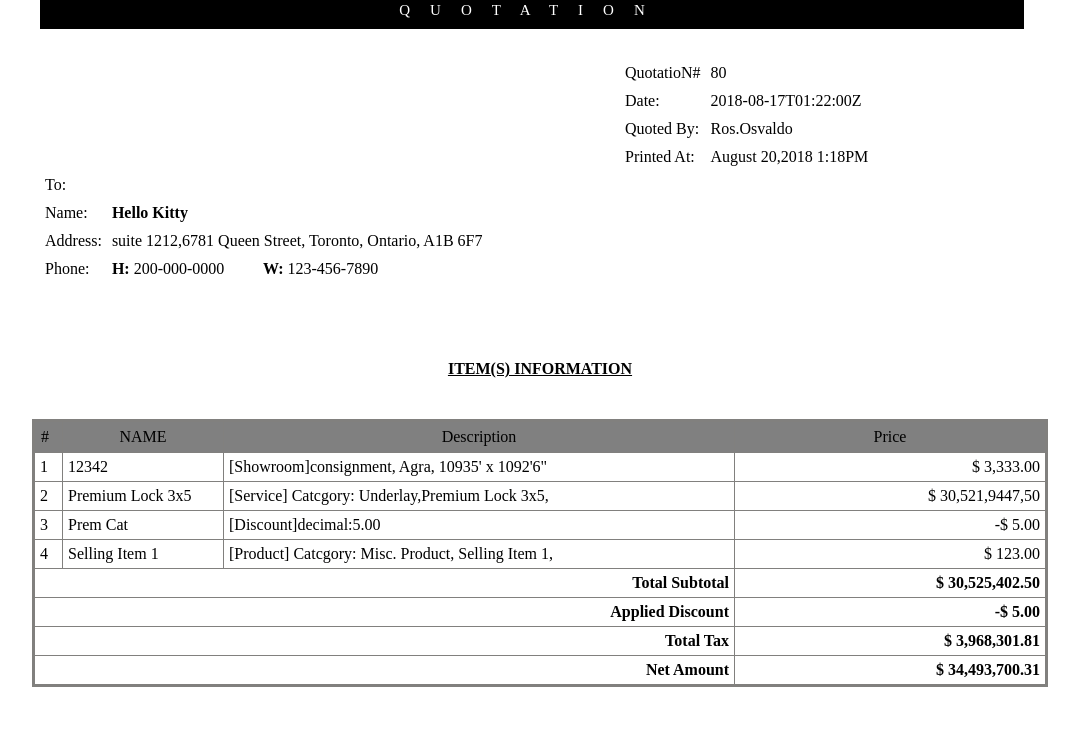
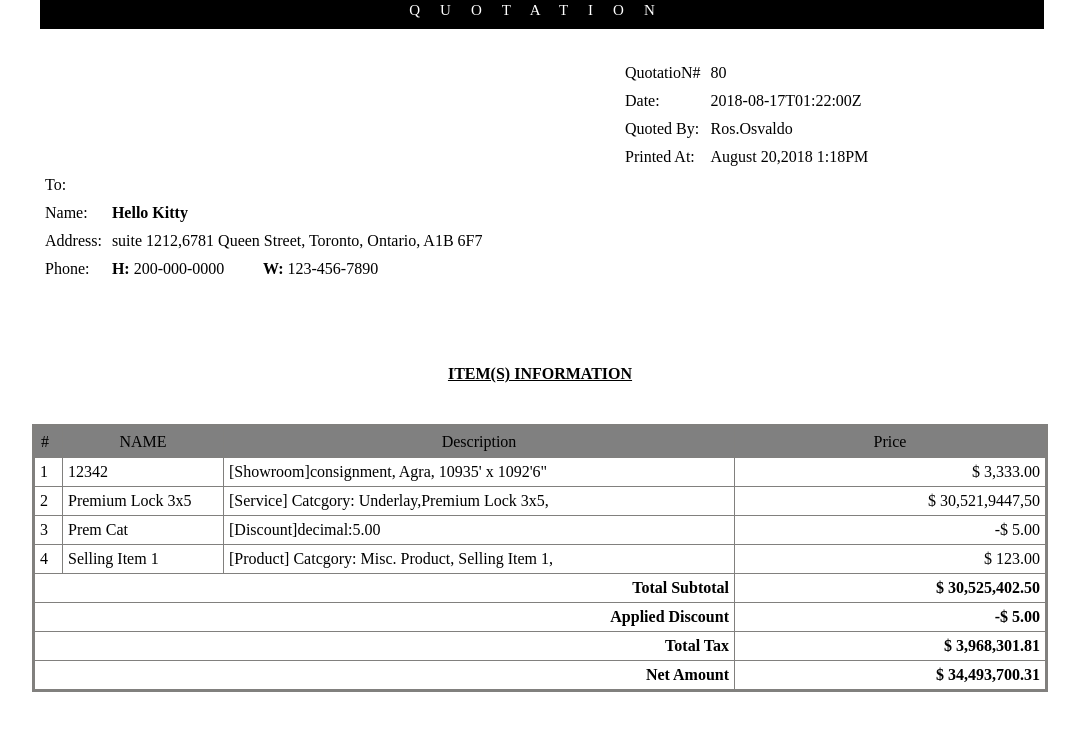
Before and after one commit to birdbond2001/new-web-1, a plain HTML site: page index.html in a window 1280 px wide. Shown: the whole page, without its empty margins (100-1179 px from the left). Drawn offline with Linux system fonts and the light colour scheme.

Commit message:
Update index.css

```diff
--- a/css/index.css
+++ b/css/index.css
@@ -7,7 +7,7 @@
 #page{
 
     width: 1000PX;
-    height: 20px;
+    height: 25px;
 
 
 }
@@ -20,7 +20,7 @@
     background-color: black;
     color: white;
     text-align: center;
-    width: 980px;
+    width: 100%;
     height: 25px;
 
     letter-spacing: 20px;
```
